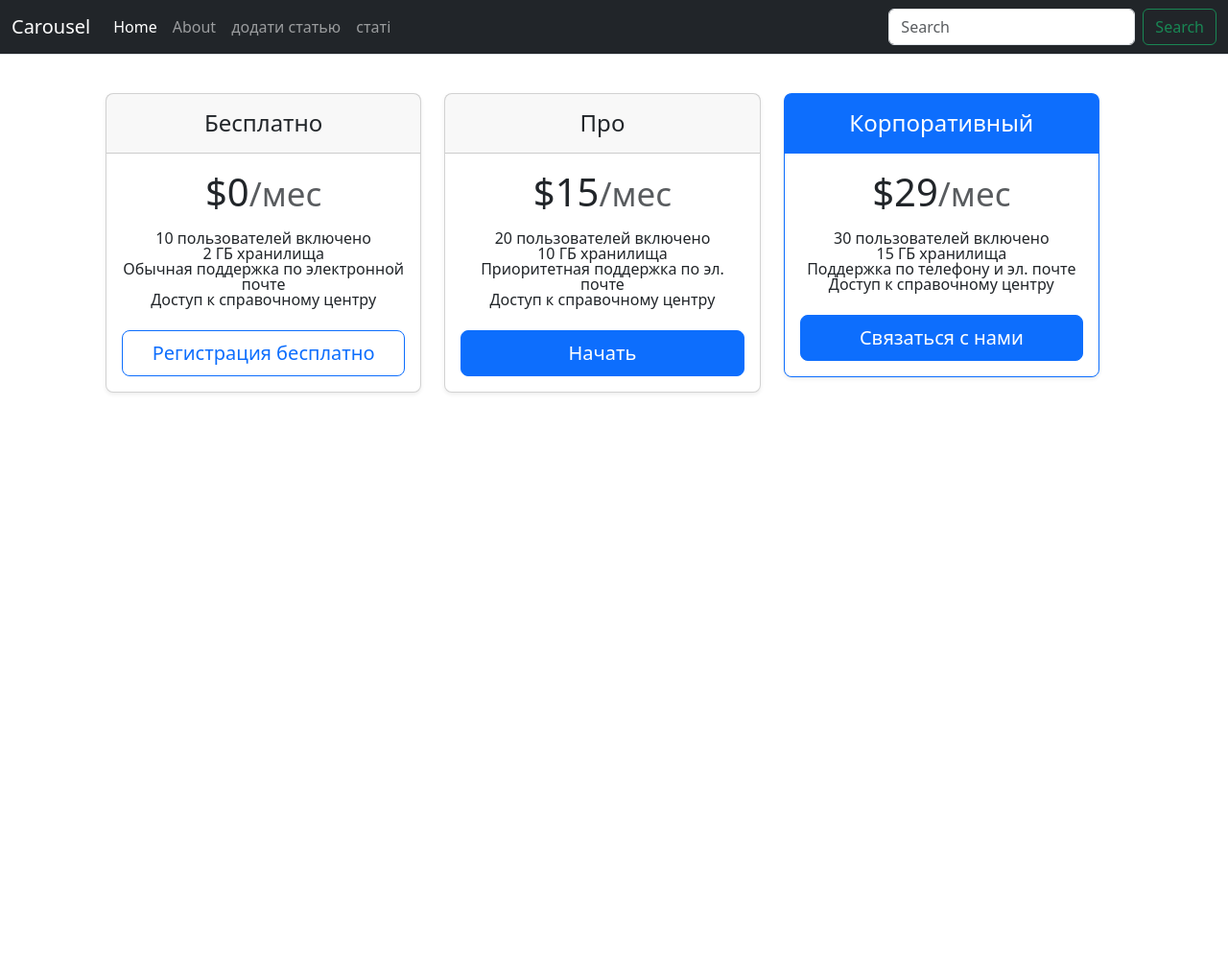
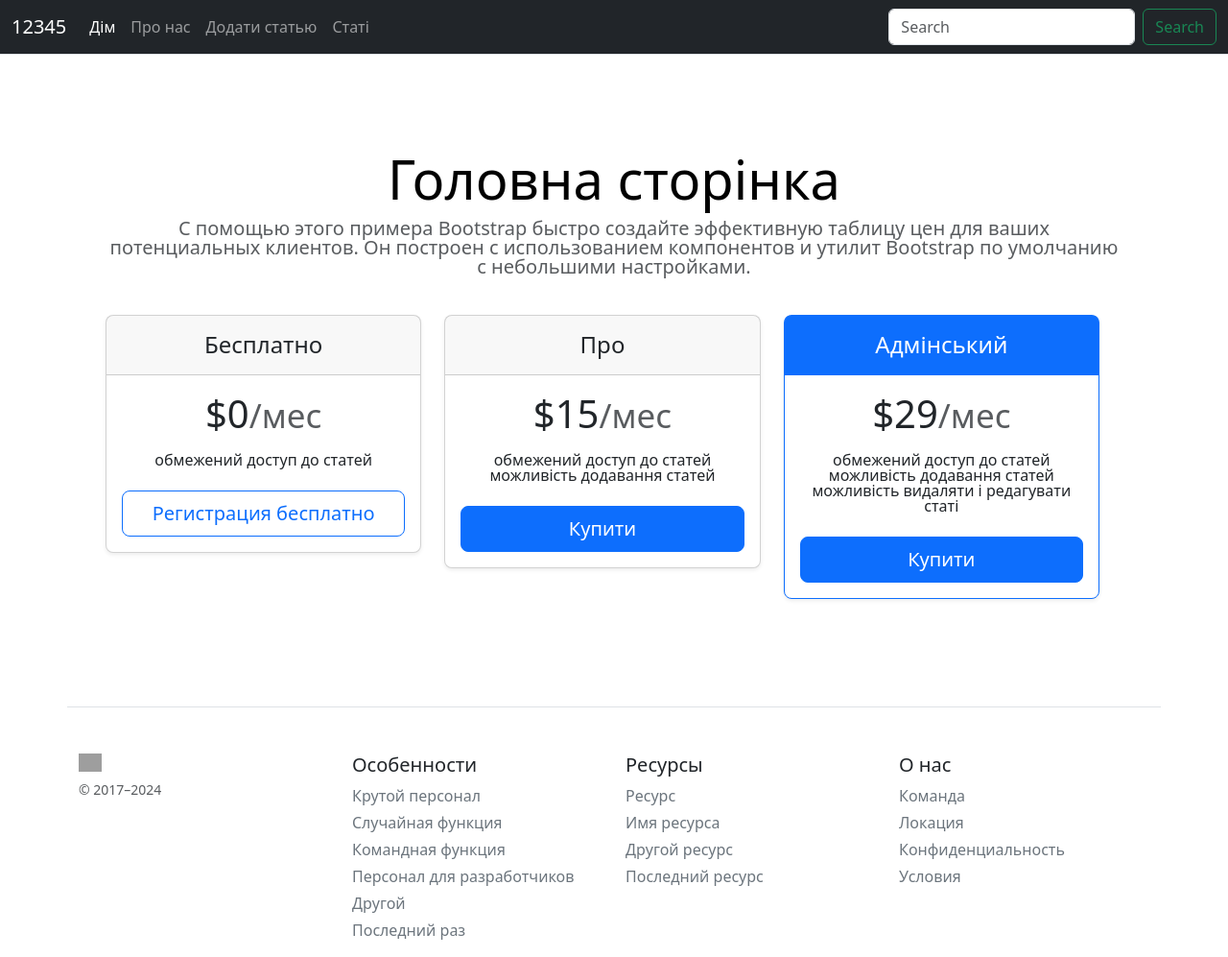
Before and after one commit to mileshenkoden/Flask_study, a Flask app: page / in a window 1280 px wide. Shown: the whole page at 96% size. Before the commit the page ends 410 px from the top, so only its background shows below. Run offline with Flask 3, Linux system fonts and the light colour scheme; parts of the project's set-up code (start-up, migrations or seed data) failed here and were passed over; grey boxes are pictures that could not be loaded.

Commit message:
final update

```diff
--- a/static/css/main.css
+++ b/static/css/main.css
@@ -1,4 +1,14 @@
-.height_one{
-    height: 300px;
+html, body {
+  height: 100%;
+  margin: 0;
+  display: flex;
+  flex-direction: column;
+}
 
+.container {
+  flex: 1;
 }
+
+footer {
+  margin-top: auto;
+}
--- a/templates/base.html
+++ b/templates/base.html
@@ -12,23 +12,23 @@
 <body>
 <nav class="navbar navbar-expand-md navbar-dark fixed-top bg-dark">
     <div class="container-fluid">
-      <a class="navbar-brand" href="#">Carousel</a>
+      <a class="navbar-brand" href="#">12345</a>
       <button class="navbar-toggler" type="button" data-bs-toggle="collapse" data-bs-target="#navbarCollapse" aria-controls="navbarCollapse" aria-expanded="false" aria-label="Toggle navigation">
         <span class="navbar-toggler-icon"></span>
       </button>
       <div class="collapse navbar-collapse" id="navbarCollapse">
         <ul class="navbar-nav me-auto mb-2 mb-md-0">
           <li class="nav-item">
-            <a class="nav-link active" aria-current="page" href="/">Home</a>
+            <a class="nav-link active" aria-current="page" href="/">Дім</a>
           </li>
           <li class="nav-item">
-            <a class="nav-link" href="/about">About</a>
+            <a class="nav-link" href="/about">Про нас</a>
           </li>
           <li class="nav-item">
-            <a class="nav-link" href="/create-article">додати статью</a>
+            <a class="nav-link" href="/create-article">Додати статью</a>
           </li>
           <li class="nav-item">
-            <a class="nav-link" href="/posts">статі</a>
+            <a class="nav-link" href="/posts">Статі</a>
           </li>
         </ul>
         <form class="d-flex" role="search">
@@ -65,6 +65,44 @@
       {% block body %}{% endblock %}
     </div></div>
 
+<footer class="pt-4 my-md-5 pt-md-5 border-top container">
+    <div class="row">
+      <div class="col-12 col-md">
+        <img class="mb-2" src="/docs/5.3/assets/brand/bootstrap-logo.svg" alt="" width="24" height="19">
+        <small class="d-block mb-3 text-body-secondary">© 2017–2024</small>
+      </div>
+      <div class="col-6 col-md">
+        <h5>Особенности</h5>
+        <ul class="list-unstyled text-small">
+          <li class="mb-1"><a class="link-secondary text-decoration-none" href="#">Крутой персонал</a></li>
+          <li class="mb-1"><a class="link-secondary text-decoration-none" href="#">Случайная функция</a></li>
+          <li class="mb-1"><a class="link-secondary text-decoration-none" href="#">Командная функция</a></li>
+          <li class="mb-1"><a class="link-secondary text-decoration-none" href="#">Персонал для разработчиков</a></li>
+          <li class="mb-1"><a class="link-secondary text-decoration-none" href="#">Другой</a></li>
+          <li class="mb-1"><a class="link-secondary text-decoration-none" href="#">Последний раз</a></li>
+        </ul>
+      </div>
+      <div class="col-6 col-md">
+        <h5>Ресурсы</h5>
+        <ul class="list-unstyled text-small">
+          <li class="mb-1"><a class="link-secondary text-decoration-none" href="#">Ресурс</a></li>
+          <li class="mb-1"><a class="link-secondary text-decoration-none" href="#">Имя ресурса</a></li>
+          <li class="mb-1"><a class="link-secondary text-decoration-none" href="#">Другой ресурс</a></li>
+          <li class="mb-1"><a class="link-secondary text-decoration-none" href="#">Последний ресурс</a></li>
+        </ul>
+      </div>
+      <div class="col-6 col-md">
+        <h5>О нас</h5>
+        <ul class="list-unstyled text-small">
+          <li class="mb-1"><a class="link-secondary text-decoration-none" href="#">Команда</a></li>
+          <li class="mb-1"><a class="link-secondary text-decoration-none" href="#">Локация</a></li>
+          <li class="mb-1"><a class="link-secondary text-decoration-none" href="#">Конфиденциальность</a></li>
+          <li class="mb-1"><a class="link-secondary text-decoration-none" href="#">Условия</a></li>
+        </ul>
+      </div>
+    </div>
+  </footer>
+
 
 
 </body>
--- a/templates/index.html
+++ b/templates/index.html
@@ -5,6 +5,12 @@ about we
 {% endblock %}
 
 {% block body %}
+<div class="pricing-header p-3 pb-md-4 mx-auto text-center">
+      <h1 class="display-4 fw-normal text-body-emphasis">Головна сторінка</h1>
+      <p class="fs-5 text-body-secondary">С помощью этого примера Bootstrap быстро создайте эффективную таблицу цен для ваших потенциальных клиентов. Он построен с использованием компонентов и утилит Bootstrap по умолчанию с небольшими настройками.</p>
+    </div>
+
+
 <div class="row row-cols-1 row-cols-md-3 mb-3 text-center container">
       <div class="col">
         <div class="card mb-4 rounded-3 shadow-sm">
@@ -14,10 +20,8 @@ about we
           <div class="card-body">
             <h1 class="card-title pricing-card-title">$0<small class="text-body-secondary fw-light">/мес</small></h1>
             <ul class="list-unstyled mt-3 mb-4">
-              <li>10 пользователей включено</li>
-              <li>2 ГБ хранилища</li>
-              <li>Обычная поддержка по электронной почте</li>
-              <li>Доступ к справочному центру</li>
+              <li>обмежений доступ до статей</li>
+
             </ul>
             <button type="button" class="w-100 btn btn-lg btn-outline-primary">Регистрация бесплатно</button>
           </div>
@@ -31,29 +35,28 @@ about we
           <div class="card-body">
             <h1 class="card-title pricing-card-title">$15<small class="text-body-secondary fw-light">/мес</small></h1>
             <ul class="list-unstyled mt-3 mb-4">
-              <li>20 пользователей включено</li>
-              <li>10 ГБ хранилища</li>
-              <li>Приоритетная поддержка по эл. почте</li>
-              <li>Доступ к справочному центру</li>
+              <li>обмежений доступ до статей</li>
+              <li>можливість додавання статей</li>
+
             </ul>
-            <button type="button" class="w-100 btn btn-lg btn-primary">Начать</button>
+            <button type="button" class="w-100 btn btn-lg btn-primary">Купити</button>
           </div>
         </div>
       </div>
       <div class="col">
         <div class="card mb-4 rounded-3 shadow-sm border-primary">
           <div class="card-header py-3 text-bg-primary border-primary">
-            <h4 class="my-0 fw-normal">Корпоративный</h4>
+            <h4 class="my-0 fw-normal">Адмінський</h4>
           </div>
           <div class="card-body">
             <h1 class="card-title pricing-card-title">$29<small class="text-body-secondary fw-light">/мес</small></h1>
             <ul class="list-unstyled mt-3 mb-4">
-              <li>30 пользователей включено</li>
-              <li>15 ГБ хранилища</li>
-              <li>Поддержка по телефону и эл. почте</li>
-              <li>Доступ к справочному центру</li>
+              <li>обмежений доступ до статей</li>
+              <li>можливість додавання статей</li>
+              <li>можливість видаляти і редагувати статі</li>
+
             </ul>
-            <button type="button" class="w-100 btn btn-lg btn-primary">Связаться с нами</button>
+            <button type="button" class="w-100 btn btn-lg btn-primary">Купити</button>
           </div>
         </div>
       </div>
```
Also changed, not shown: instance/blog.db.
